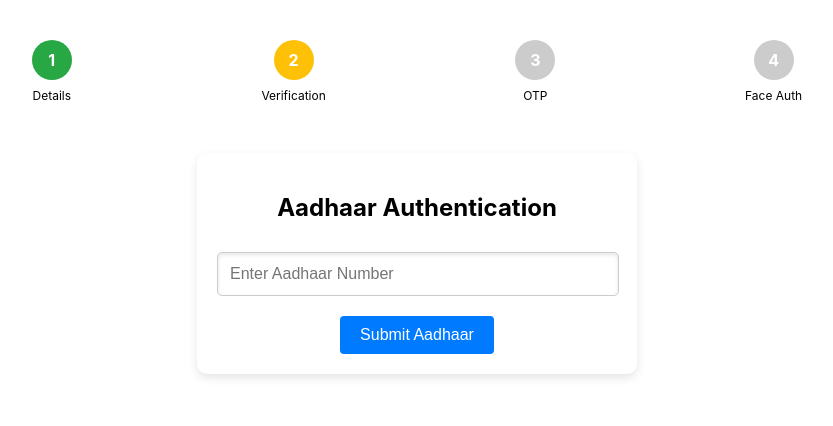
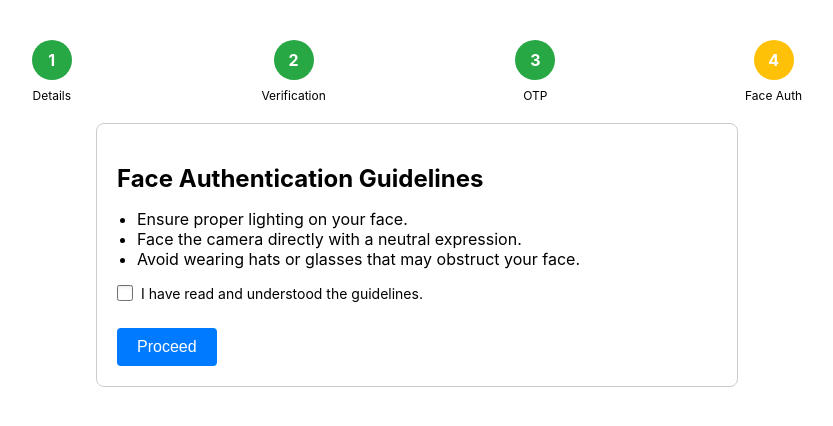
Before and after one commit to krrish-sehgal/SIH-2024, a React (Create React App) app in the folder frontend/: page / in a window 1280 px wide. Shown: the top 426 px of the page, without its empty margins (223-1056 px from the left). Built offline with nearby package versions, Linux system fonts and the light colour scheme.

Commit message:
fixed model verification

```diff
--- a/frontend/src/components/MainPage.js
+++ b/frontend/src/components/MainPage.js
@@ -7,7 +7,7 @@ import "../styles/MainPage.css"
 
 const MainPage = () => {
   const steps = ["Details", "Verification", "OTP", "Face Auth"];
-  const [currentStep, setCurrentStep] = useState(1);
+  const [currentStep, setCurrentStep] = useState(3);
 
   const goToNextStep = () => {
     if (currentStep < steps.length - 1) {
--- a/frontend/src/components/ModelService.js
+++ b/frontend/src/components/ModelService.js
@@ -358,7 +358,7 @@ const [isDecrypted, setIsDecrypted] = useState(false);
   async function verifySignedHash(originalHash, signedHash, publicKey) {
     try {
       ///////////////////////////////////////////////////////////////to be changed
-      return 1;
+
       // Convert the signed hash from base64
       const signatureBytes = new Uint8Array(atob(signedHash).split('').map(c => c.charCodeAt(0)));
 
```
Also changed, not shown: 1 other file (tests, documents, lock files or other folders).
